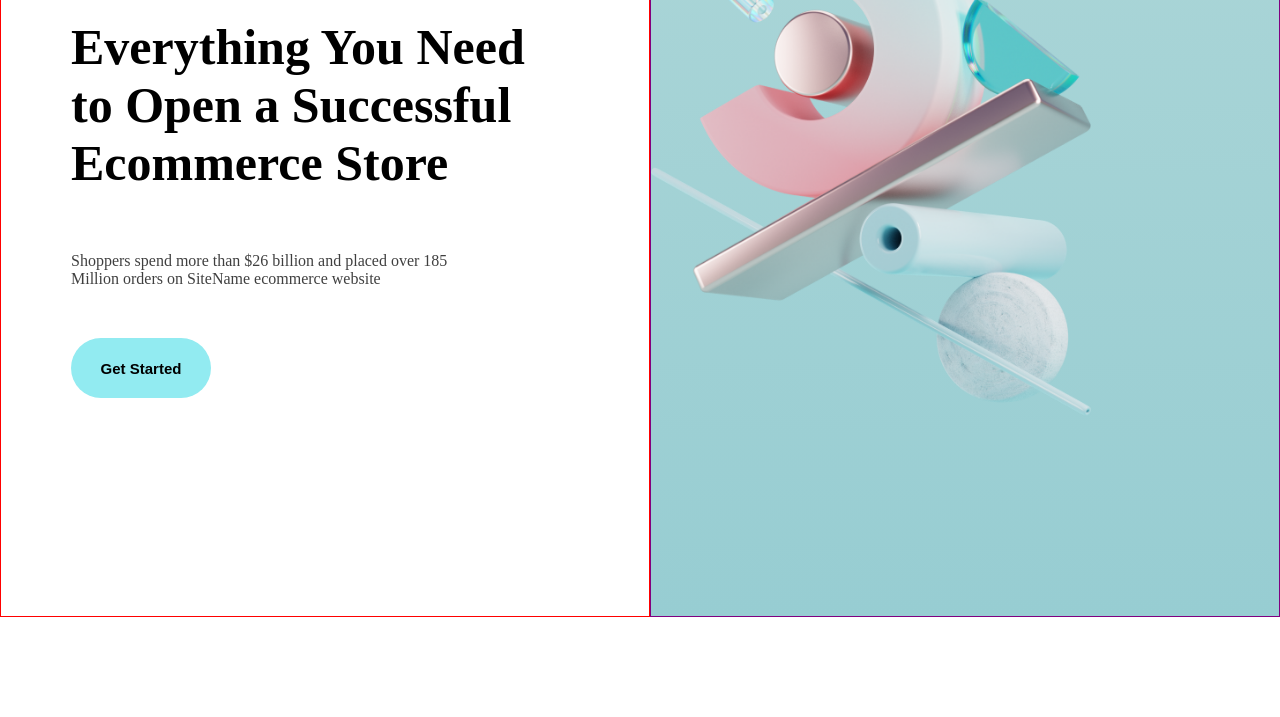
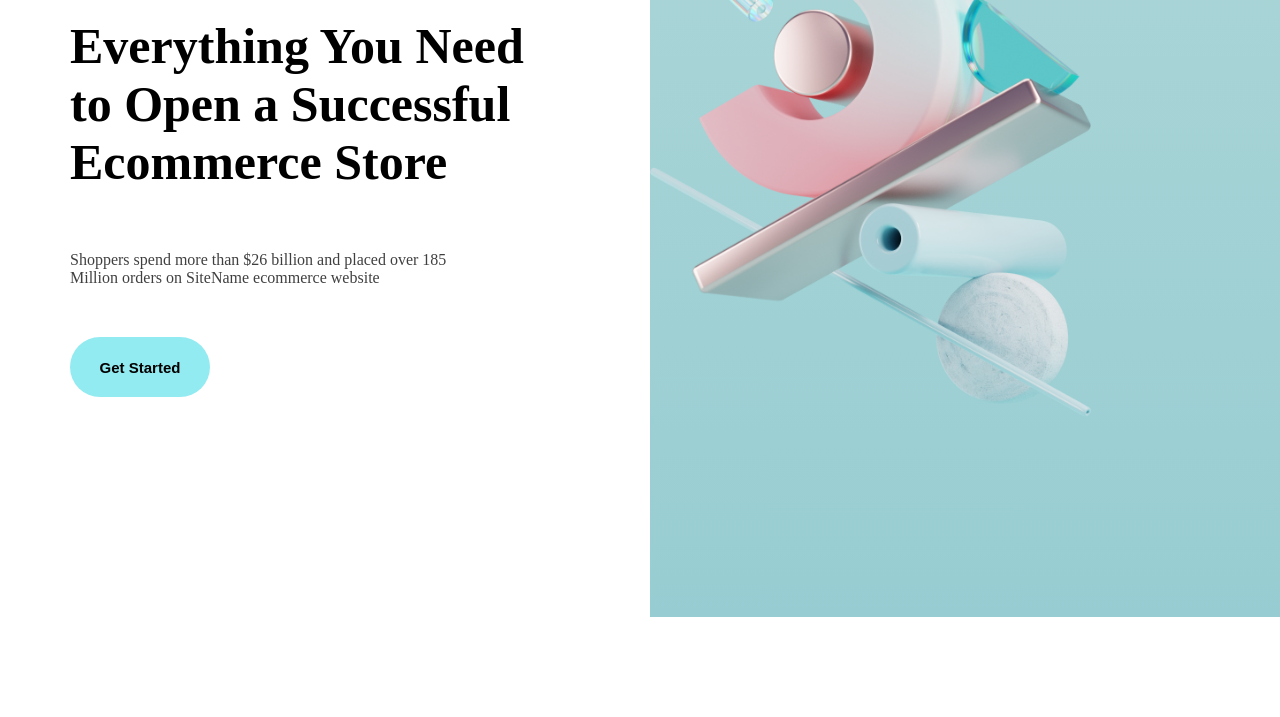
Before and after one commit to Areebey/SMIT-Assignment-Repo, a plain HTML site: page Activity/Ecommerce Page/index.html in a window 1280 px wide. Shown: the part 83-800 px from the top of the page. Drawn offline with Linux system fonts and the light colour scheme.

Commit message:
removing extra elements

```diff
--- a/Activity/Ecommerce Page/style.css
+++ b/Activity/Ecommerce Page/style.css
@@ -18,7 +18,6 @@
 .left-sec{
     width: 100%;
     height: 700px;
-    border: 1px solid red;
     padding: 20px;
 
 }
@@ -67,7 +66,6 @@ button>a{
     width: 100%;
     height: 700px;
     background-image: linear-gradient(#AAD5D7, #97CDD2);
-    border: 1px solid purple;
 }
 .right-sec>img{
     width: 70%;
```
